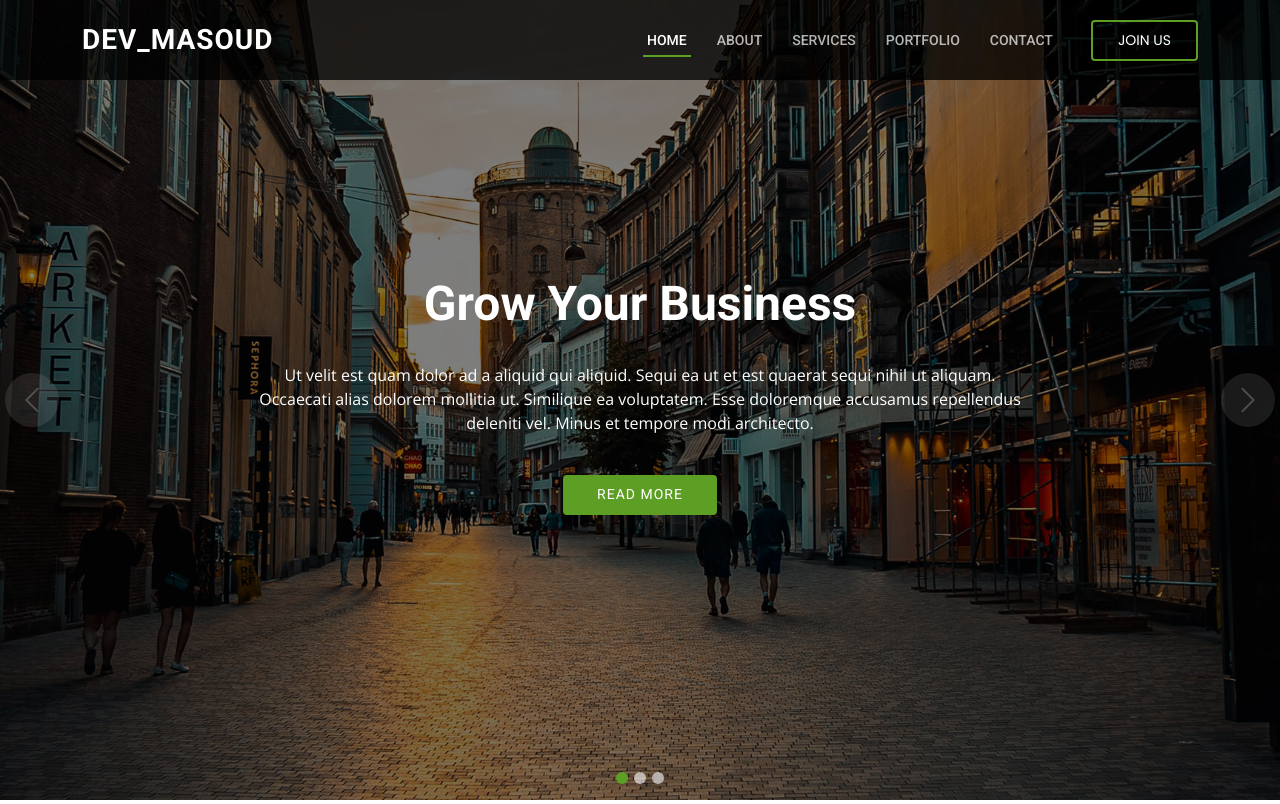
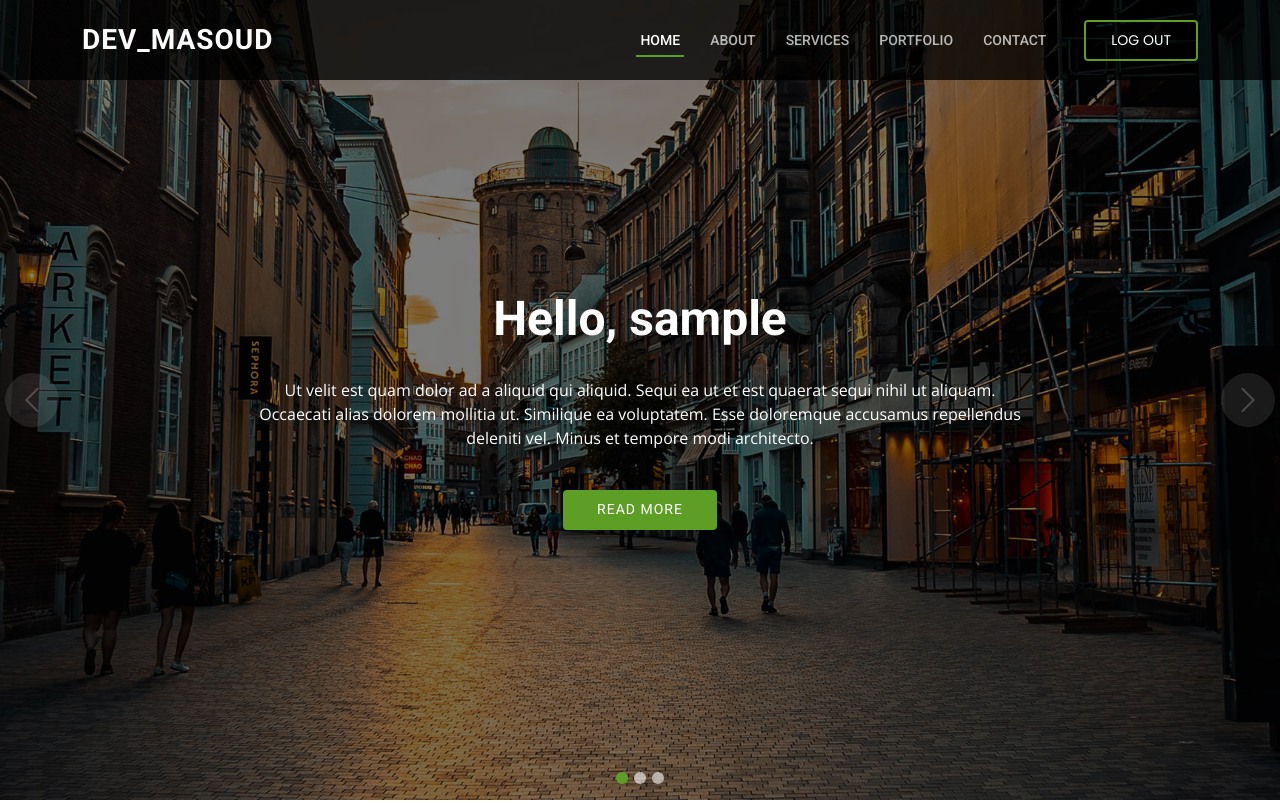
Before and after one commit to masod2/www, a PHP site: page / in a window 1280 px wide. Shown: the top 804 px of the page. Run offline with PHP 8.4, Linux system fonts and the light colour scheme; the visitor is signed in with stand-in values (Sample User, id 1).

Commit message:
تم عمل دالة تسجيل الخروج وتم تنفيذ عملية التشفيير وفك التشفيير لكلمة السر وتم عمل الناف والفوتر بمجلد منفرد وتم تخصيصهم

```diff
--- a/dashboard.php
+++ b/dashboard.php
@@ -34,7 +34,7 @@
   * License: https://bootstrapmade.com/license/
   ======================================================== -->
 </head>
-<?php include('nav&foter\nav.html')
+<?php include('nav&foter\nav.php')
   ?>
 
 <body>
@@ -49,7 +49,7 @@
       <div class="container">
         <div class="d-flex justify-content-between align-items-center">
           <h2>
-            <?php session_start();
+            <?php
             if (isset($_SESSION['logged_in']) && $_SESSION['logged_in'] == true) {
               // User is logged in {
               echo "<h2>Hello, " . $_SESSION['username'] . "</h2>";
@@ -123,7 +123,7 @@
 
   </main><!-- End #main -->
 
-  <?php include('nav&foter\foter.html')
+  <?php include('nav&foter\foter.php')
     ?>
 
 
--- a/index.php
+++ b/index.php
@@ -31,12 +31,11 @@
 
 
 </head>
-<?php include('nav&foter\nav.html') ?>
+<?php include('nav&foter\nav.php') ?>
 
 <body>
 
-
-  <!-- ======= Hero Section ======= -->
+   <!-- ======= Hero Section ======= -->
   <section id="hero">
     <div class="hero-container">
       <div id="heroCarousel" data-bs-interval="5000" class="carousel slide carousel-fade" data-bs-ride="carousel">
@@ -49,7 +48,15 @@
           <div class="carousel-item active" style="background-image: url(assets/img/slide/slide-1.jpg);">
             <div class="carousel-container">
               <div class="carousel-content">
-                <h2 class="animate__animated animate__fadeInDown">Grow Your Business</h2>
+                <h2 class="animate__animated animate__fadeInDown">
+                  <?php
+                  if (isset($_SESSION['logged_in']) && $_SESSION['logged_in'] == true) {
+                    // User is logged in {
+                    echo "<h2>Hello, " . $_SESSION['username'] . "</h2>";
+                  } else {
+                    echo "<h2>Hello,guest</h2>";
+                  } ?>
+                </h2>
                 <p class="animate__animated animate__fadeInUp">Ut velit est quam dolor ad a aliquid qui aliquid. Sequi
                   ea ut et est quaerat sequi nihil ut aliquam. Occaecati alias dolorem mollitia ut. Similique ea
                   voluptatem. Esse doloremque accusamus repellendus deleniti vel. Minus et tempore modi architecto.</p>
@@ -64,7 +71,15 @@
           <div class="carousel-item" style="background-image: url(assets/img/slide/slide-2.jpg);">
             <div class="carousel-container">
               <div class="carousel-content">
-                <h2 class="animate__animated animate__fadeInDown">Lorem Ipsum Dolor</h2>
+                <h2 class="animate__animated animate__fadeInDown">
+                  <?php
+                  if (isset($_SESSION['logged_in']) && $_SESSION['logged_in'] == true) {
+                    // User is logged in {
+                    echo "<h2>Hello, " . $_SESSION['username'] . "</h2>";
+                  } else {
+                    echo "<h2>Hello,guest</h2>";
+                  } ?>
+                </h2>
                 <p class="animate__animated animate__fadeInUp">Ut velit est quam dolor ad a aliquid qui aliquid. Sequi
                   ea ut et est quaerat sequi nihil ut aliquam. Occaecati alias dolorem mollitia ut. Similique ea
                   voluptatem. Esse doloremque accusamus repellendus deleniti vel. Minus et tempore modi architecto.</p>
@@ -79,7 +94,13 @@
           <div class="carousel-item" style="background-image: url(assets/img/slide/slide-3.jpg);">
             <div class="carousel-container">
               <div class="carousel-content">
-                <h2 class="animate__animated animate__fadeInDown">Sequi ea ut et est quaerat</h2>
+                <h2 class="animate__animated animate__fadeInDown"> <?php
+                if (isset($_SESSION['logged_in']) && $_SESSION['logged_in'] == true) {
+                  // User is logged in {
+                  echo "<h2>Hello, " . $_SESSION['username'] . "</h2>";
+                } else {
+                  echo "<h2>Hello,guest</h2>";
+                } ?></h2>
                 <p class="animate__animated animate__fadeInUp">Ut velit est quam dolor ad a aliquid qui aliquid. Sequi
                   ea ut et est quaerat sequi nihil ut aliquam. Occaecati alias dolorem mollitia ut. Similique ea
                   voluptatem. Esse doloremque accusamus repellendus deleniti vel. Minus et tempore modi architecto.</p>
@@ -481,7 +502,7 @@
 
   </main><!-- End #main -->
 
-<?php include('nav&foter\foter.html') ?>
+  <?php include('nav&foter\foter.php') ?>
 
   <a href="#" class="back-to-top d-flex align-items-center justify-content-center"><i
       class="bi bi-arrow-up-short"></i></a>
--- a/nav&foter/nav.html
+++ /dev/null
@@ -1,24 +0,0 @@
- <!-- ======= Header ======= -->
-  <header id="header" class="fixed-top d-flex align-items-center">
-    <div class="container d-flex align-items-center justify-content-between">
-
-      <h1 class="logo"><a href="index.php">dev_Masoud</a></h1>
-      <!-- Uncomment below if you prefer to use an image logo -->
-      <!-- <a href="index.php" class="logo"><img src="assets/img/logo.png" alt="" class="img-fluid"></a>-->
-
-      <nav id="navbar" class="navbar">
-        <ul>
-          <li><a class="nav-link scrollto active" href="http://localhost/#hero">Home</a></li>
-          <li><a class="nav-link scrollto" href="http://localhost/#about">About</a></li>
-          <li><a class="nav-link scrollto" href="http://localhost/#services">Services</a></li>
-          <li><a class="nav-link scrollto " href="http://localhost/#portfolio">Portfolio</a></li>
-          <li><a class="nav-link scrollto" href="http://localhost/#contact">Contact</a></li>
-
-          <li><a class="getstarted scrollto" href="rejester.html">join us </a></li>
-        </ul>
-        <i class="bi bi-list mobile-nav-toggle"></i>
-      </nav><!-- .navbar -->
-
-    </div>
-  </header><!-- End Header -->
-  <!-- ======= Header ======= -->
--- /dev/null
+++ b/nav&foter/nav.php
@@ -0,0 +1,32 @@
+<!-- ======= Header ======= -->
+<header id="header" class="fixed-top d-flex align-items-center">
+  <div class="container d-flex align-items-center justify-content-between">
+
+    <h1 class="logo"><a href="index.php">dev_Masoud</a></h1>
+    <!-- Uncomment below if you prefer to use an image logo -->
+    <!-- <a href="index.php" class="logo"><img src="assets/img/logo.png" alt="" class="img-fluid"></a>-->
+
+    <nav id="navbar" class="navbar">
+      <ul>
+        <li><a class="nav-link scrollto active" href="http://localhost/#hero">Home</a></li>
+        <li><a class="nav-link scrollto" href="http://localhost/#about">About</a></li>
+        <li><a class="nav-link scrollto" href="http://localhost/#services">Services</a></li>
+        <li><a class="nav-link scrollto " href="http://localhost/#portfolio">Portfolio</a></li>
+        <li><a class="nav-link scrollto" href="http://localhost/#contact">Contact</a></li>
+
+        <li>
+          <?php session_start();
+          if (isset($_SESSION['logged_in']) && $_SESSION['logged_in'] == true) {
+            // User is logged in {
+            echo '<a class="getstarted scrollto" href="../reqwest/logout.php">Log out</a>';
+          } else {
+            echo '<a class="getstarted scrollto" href="../login.html">Join us</a>';
+          } ?>
+        </li>
+      </ul>
+      <i class="bi bi-list mobile-nav-toggle"></i>
+    </nav><!-- .navbar -->
+
+  </div>
+</header><!-- End Header -->
+<!-- ======= Header ======= -->
--- a/reqwest/login.php
+++ b/reqwest/login.php
@@ -2,7 +2,7 @@
 
 // Get the form data
 $email = $_POST['email'];
-$password = $_POST['password'];
+$password = sha1($_POST['password']);
 
 if (!empty($email) && !empty($password)) {
   // Include the connection file
@@ -10,7 +10,7 @@ if (!empty($email) && !empty($password)) {
   // Check connection
   if (!$conn->connect_error) {
     // Create the SELECT and UPDATE queries
-    $SELECT = "SELECT email, username FROM users WHERE email = '$email' AND password = '$password' LIMIT 1";
+    $SELECT = "SELECT email, username FROM users WHERE email = '$email' AND password = 'sha1($password)' LIMIT 1";
     $UPDATE = "UPDATE users SET last_login = NOW() WHERE email = '$email'";
     // Execute the SELECT query
     $result = $conn->query($SELECT);
```
Also changed, not shown: reqwest/logout.php (added, +13 -0 lines), reqwest/register.php (+3 -5 lines), nav&foter/foter.php (renamed from nav&foter/foter.html).
